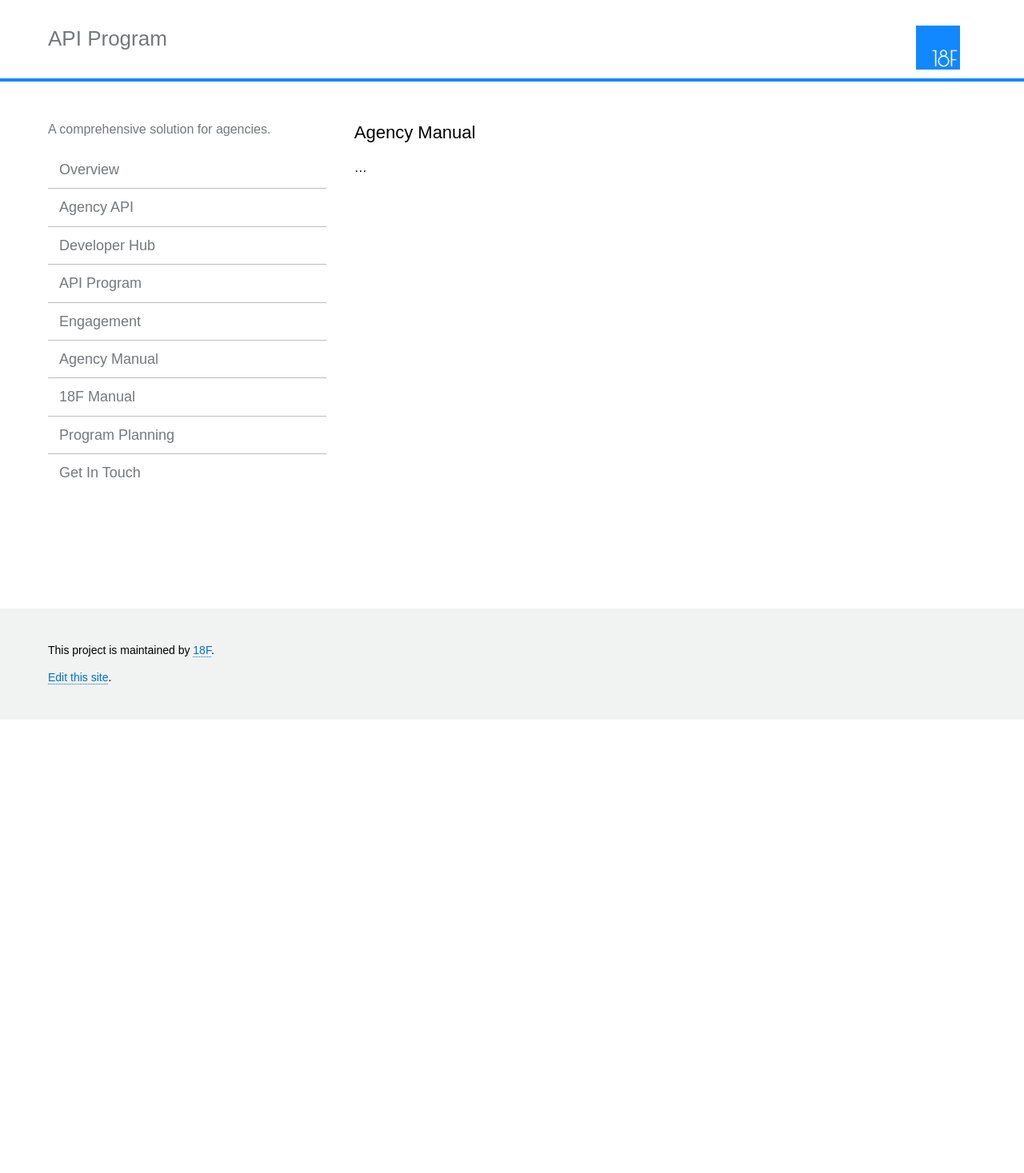
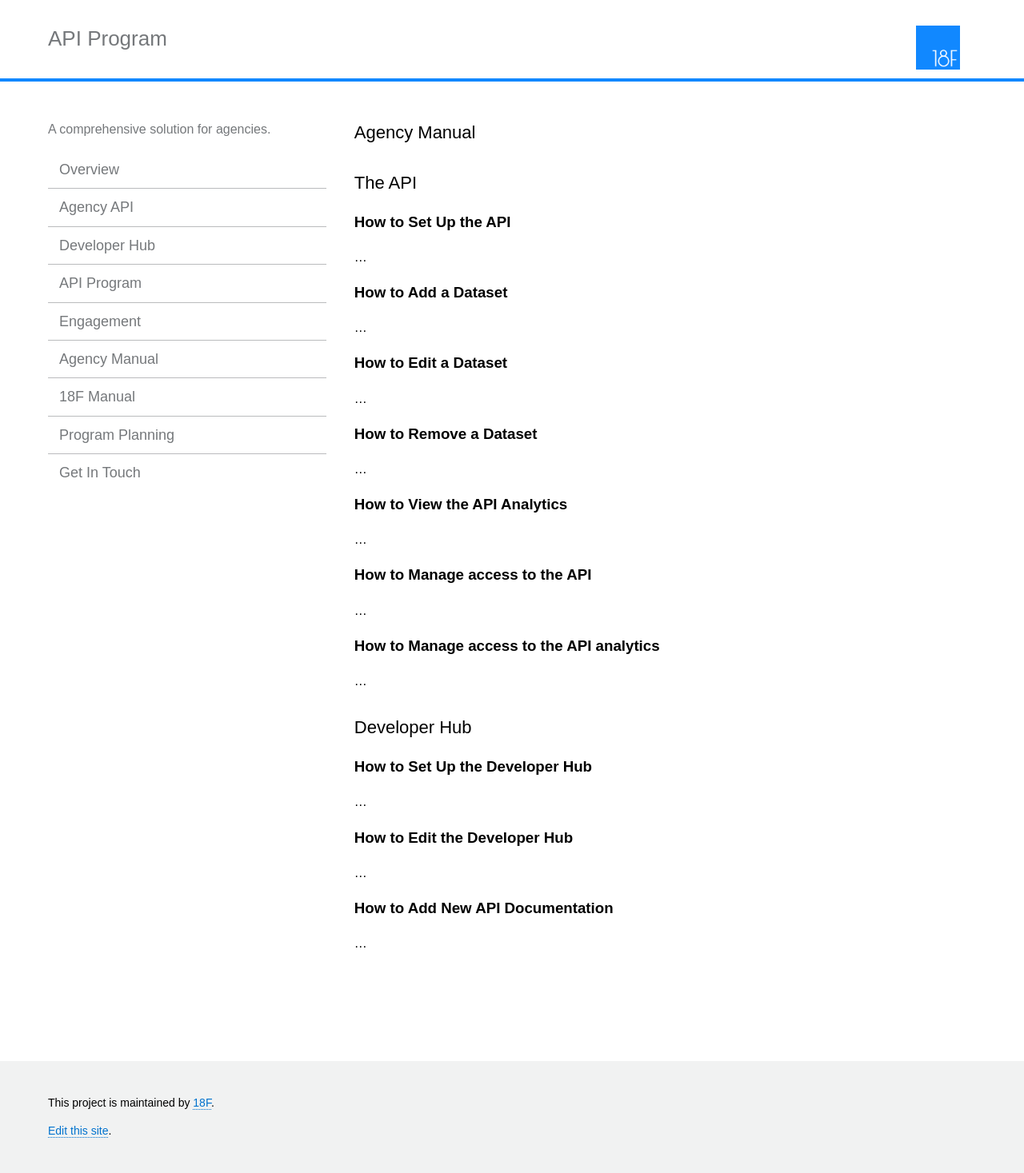
Before and after one commit to 18F/api-program, a Jekyll site: the page built from pages/agency-manual.md, in a window 1280 px wide. Shown: the whole page at 80% size. Built offline with Jekyll 4.4.1, drawn with Linux system fonts in a browser that asks for light colours; before the commit the page ends 900 px from its top, so only the background shows below that.

Commit message:
adding outlines

```diff
--- a/pages/agency-manual.md
+++ b/pages/agency-manual.md
@@ -4,5 +4,46 @@
 permalink: /agency-manual/
 ---
 
+## The API
+
+### How to Set Up the API
 
 ...
+
+### How to Add a Dataset
+
+...
+
+### How to Edit a Dataset
+
+...
+
+### How to Remove a Dataset
+
+...
+
+### How to View the API Analytics
+
+...
+
+### How to Manage access to the API
+
+...
+
+### How to Manage access to the API analytics
+
+...
+
+## Developer Hub
+
+### How to Set Up the Developer Hub
+
+...
+
+### How to Edit the Developer Hub
+
+...
+
+### How to Add New API Documentation
+
+...
```
